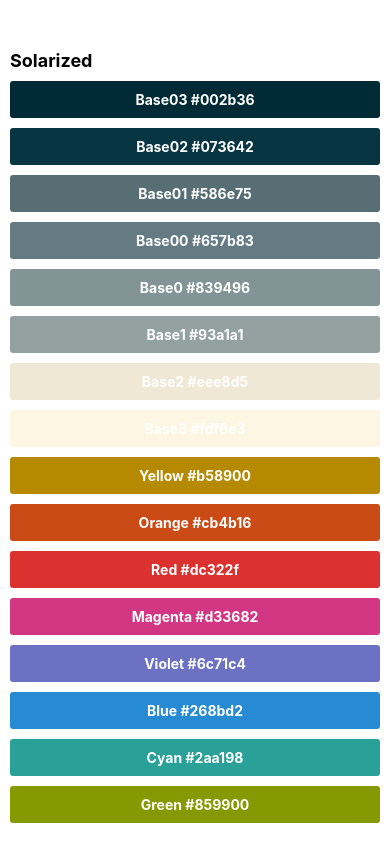
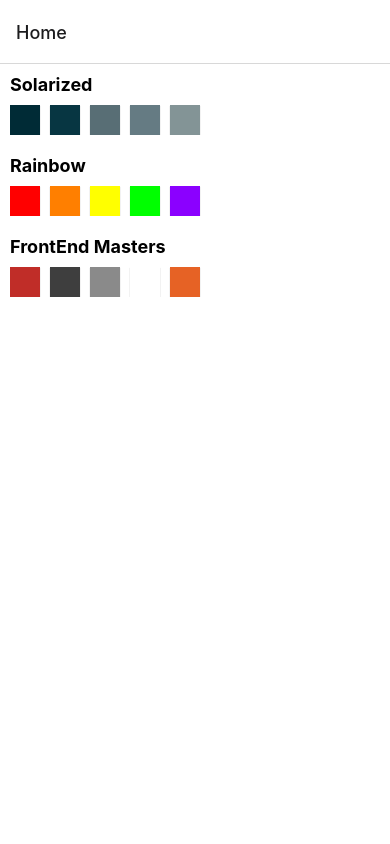
Before and after one commit to cesartheroman/react-native-tutorial, a React Native app: screen /Home in a window 390 px wide. Built offline with nearby package versions, Linux system fonts and the light colour scheme.

Commit message:
added navigation

```diff
--- a/App.tsx
+++ b/App.tsx
@@ -1,55 +1,26 @@
+import 'react-native-gesture-handler';
 import React from 'react';
-import { View, Text, SafeAreaView, StyleSheet, FlatList } from 'react-native';
+import { NavigationContainer } from '@react-navigation/native';
+import { createStackNavigator } from '@react-navigation/stack';
 
-import ColorBox from './components/ColorBox';
+import Home from './screens/Home';
+import ColorPalette from './screens/ColorPalette';
 
 const App = () => {
+  const Stack = createStackNavigator();
+
   return (
-    <SafeAreaView>
-      <View style={styles.container}>
-        <FlatList
-          data={COLORS}
-          keyExtractor={(item) => item.hexCode}
-          renderItem={({ item }) => (
-            <ColorBox colorName={item.colorName} hexCode={item.hexCode} />
-          )}
-          ListHeaderComponent={<Text style={styles.heading}>Solarized</Text>}
+    <NavigationContainer>
+      <Stack.Navigator>
+        <Stack.Screen name="Home" component={Home} />
+        <Stack.Screen
+          name="ColorPalette"
+          component={ColorPalette}
+          options={({ route }) => ({ title: route.params.paletteName })}
         />
-      </View>
-    </SafeAreaView>
+      </Stack.Navigator>
+    </NavigationContainer>
   );
 };
 
-const styles = StyleSheet.create({
-  container: {
-    paddingTop: 50,
-    paddingHorizontal: 10,
-  },
-  heading: {
-    fontSize: 18,
-    fontWeight: 'bold',
-    marginBottom: 10,
-    justifyContent: 'center',
-  },
-});
-
-const COLORS = [
-  { colorName: 'Base03', hexCode: '#002b36' },
-  { colorName: 'Base02', hexCode: '#073642' },
-  { colorName: 'Base01', hexCode: '#586e75' },
-  { colorName: 'Base00', hexCode: '#657b83' },
-  { colorName: 'Base0', hexCode: '#839496' },
-  { colorName: 'Base1', hexCode: '#93a1a1' },
-  { colorName: 'Base2', hexCode: '#eee8d5' },
-  { colorName: 'Base3', hexCode: '#fdf6e3' },
-  { colorName: 'Yellow', hexCode: '#b58900' },
-  { colorName: 'Orange', hexCode: '#cb4b16' },
-  { colorName: 'Red', hexCode: '#dc322f' },
-  { colorName: 'Magenta', hexCode: '#d33682' },
-  { colorName: 'Violet', hexCode: '#6c71c4' },
-  { colorName: 'Blue', hexCode: '#268bd2' },
-  { colorName: 'Cyan', hexCode: '#2aa198' },
-  { colorName: 'Green', hexCode: '#859900' },
-];
-
 export default App;
--- a/components/ColorBox.tsx
+++ b/components/ColorBox.tsx
@@ -11,9 +11,16 @@
     backgroundColor: hexCode,
   };
 
+  const textColor = {
+    color:
+      parseInt(hexCode.replace('#', ''), 16) > 0xffffff / 1.1
+        ? 'black'
+        : 'white',
+  };
+
   return (
     <View style={[styles.box, colorStyle]}>
-      <Text style={styles.text}>
+      <Text style={[styles.text, textColor]}>
         {colorName} {hexCode}
       </Text>
     </View>
--- /dev/null
+++ b/components/PalettePreview.tsx
@@ -0,0 +1,48 @@
+import React from 'react';
+import {
+  TouchableOpacity,
+  Text,
+  View,
+  FlatList,
+  StyleSheet,
+} from 'react-native';
+
+const PalettePreview = ({ palette, onPress }) => {
+  return (
+    <TouchableOpacity onPress={onPress}>
+      <Text style={styles.text}>{palette.paletteName}</Text>
+      <FlatList
+        style={styles.list}
+        horizontal={true}
+        data={palette.colors.slice(0, 5)}
+        keyExtractor={(item) => item.colorName}
+        renderItem={({ item }) => (
+          <View style={[{ backgroundColor: item.hexCode }, styles.box]} />
+        )}
+      />
+    </TouchableOpacity>
+  );
+};
+
+const styles = StyleSheet.create({
+  text: {
+    fontSize: 18,
+    fontWeight: 'bold',
+    marginBottom: 10,
+  },
+  box: {
+    height: 30,
+    width: 30,
+    marginRight: 10,
+    shadowColor: '#000',
+    shadowOffset: { width: 0, height: 1 },
+    shadowOpacity: 0.3,
+    shadowRadius: 1,
+    elevation: 2,
+  },
+  list: {
+    marginBottom: 20,
+  },
+});
+
+export default PalettePreview;
--- /dev/null
+++ b/data.js
@@ -0,0 +1,41 @@
+const SOLARIZED = [
+  { colorName: 'Base03', hexCode: '#002b36' },
+  { colorName: 'Base02', hexCode: '#073642' },
+  { colorName: 'Base01', hexCode: '#586e75' },
+  { colorName: 'Base00', hexCode: '#657b83' },
+  { colorName: 'Base0', hexCode: '#839496' },
+  { colorName: 'Base1', hexCode: '#93a1a1' },
+  { colorName: 'Base2', hexCode: '#eee8d5' },
+  { colorName: 'Base3', hexCode: '#fdf6e3' },
+  { colorName: 'Yellow', hexCode: '#b58900' },
+  { colorName: 'Orange', hexCode: '#cb4b16' },
+  { colorName: 'Red', hexCode: '#dc322f' },
+  { colorName: 'Magenta', hexCode: '#d33682' },
+  { colorName: 'Violet', hexCode: '#6c71c4' },
+  { colorName: 'Blue', hexCode: '#268bd2' },
+  { colorName: 'Cyan', hexCode: '#2aa198' },
+  { colorName: 'Green', hexCode: '#859900' },
+];
+const RAINBOW = [
+  { colorName: 'Red', hexCode: '#FF0000' },
+  { colorName: 'Orange', hexCode: '#FF7F00' },
+  { colorName: 'Yellow', hexCode: '#FFFF00' },
+  { colorName: 'Green', hexCode: '#00FF00' },
+  { colorName: 'Violet', hexCode: '#8B00FF' },
+];
+
+const FRONTEND_MASTERS = [
+  { colorName: 'Red', hexCode: '#c02d28' },
+  { colorName: 'Black', hexCode: '#3e3e3e' },
+  { colorName: 'Grey', hexCode: '#8a8a8a' },
+  { colorName: 'White', hexCode: '#ffffff' },
+  { colorName: 'Orange', hexCode: '#e66225' },
+];
+
+const COLOR_PALETTES = [
+  { paletteName: 'Solarized', colors: SOLARIZED },
+  { paletteName: 'Rainbow', colors: RAINBOW },
+  { paletteName: 'FrontEnd Masters', colors: FRONTEND_MASTERS },
+];
+
+export default COLOR_PALETTES;
--- /dev/null
+++ b/screens/ColorPalette.tsx
@@ -0,0 +1,31 @@
+import React from 'react';
+import { View, FlatList, StyleSheet } from 'react-native';
+import ColorBox from '../components/ColorBox';
+
+const ColorPalette = ({ route }) => (
+  <View style={styles.container}>
+    <FlatList
+      data={route.params.colors}
+      keyExtractor={(item) => item.hexCode}
+      renderItem={({ item }) => (
+        <ColorBox colorName={item.colorName} hexCode={item.hexCode} />
+      )}
+    />
+  </View>
+);
+
+const styles = StyleSheet.create({
+  container: {
+    paddingTop: 10,
+    paddingHorizontal: 10,
+    backgroundColor: 'white',
+  },
+  heading: {
+    fontSize: 18,
+    fontWeight: 'bold',
+    marginBottom: 10,
+    justifyContent: 'center',
+  },
+});
+
+export default ColorPalette;
--- /dev/null
+++ b/screens/Home.tsx
@@ -0,0 +1,28 @@
+import React from 'react';
+import { FlatList, StyleSheet } from 'react-native';
+
+import COLOR_PALETTES from '../data';
+import PalettePreview from '../components/PalettePreview';
+
+const Home = ({ navigation }: any) => (
+  <FlatList
+    style={styles.list}
+    data={COLOR_PALETTES}
+    keyExtractor={(item) => item.paletteName}
+    renderItem={({ item }) => (
+      <PalettePreview
+        onPress={() => navigation.navigate('ColorPalette', item)}
+        palette={item}
+      />
+    )}
+  />
+);
+
+const styles = StyleSheet.create({
+  list: {
+    padding: 10,
+    backgroundColor: 'white',
+  },
+});
+
+export default Home;
```
Also changed, not shown: package.json (+10 -3 lines), 2 other files (tests, documents, lock files or other folders).
